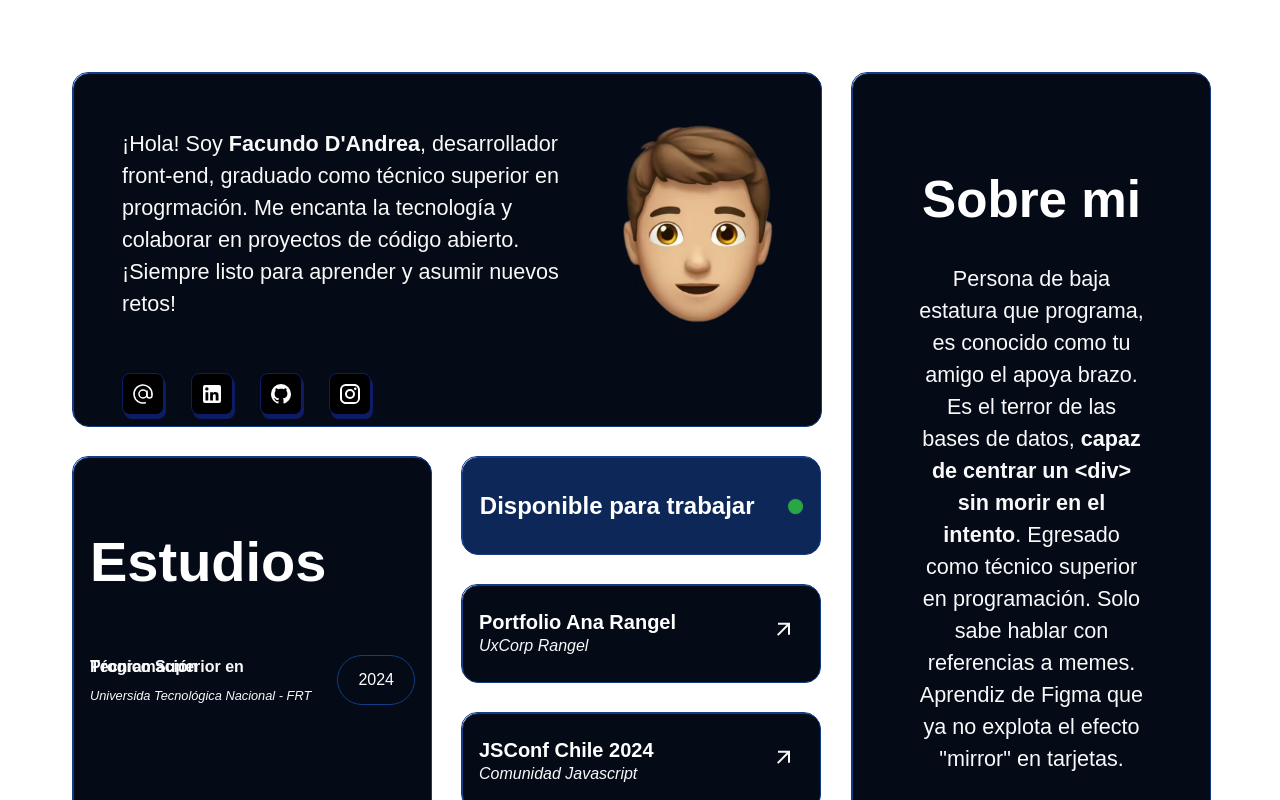
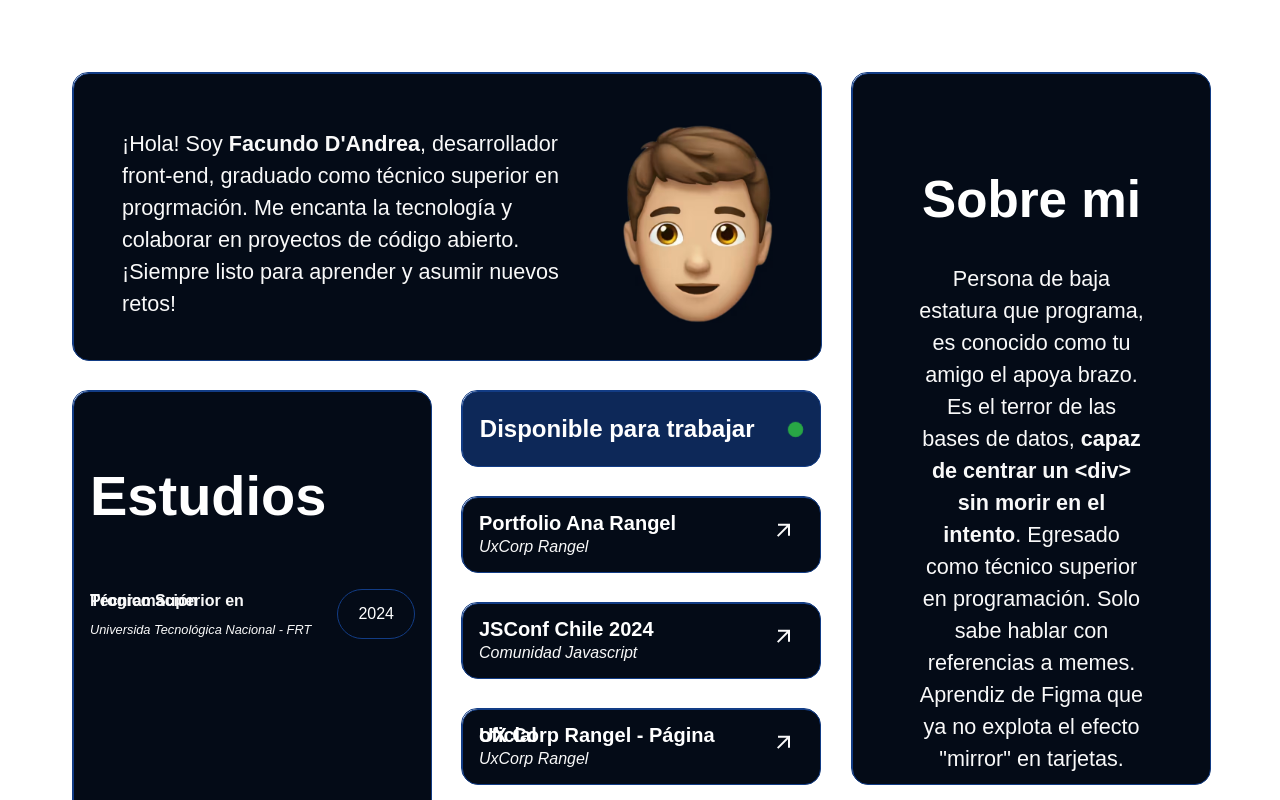
Before and after one commit to Facundodandrea/bento-portfolio, a React (Vite) app: page / in a window 1280 px wide. Shown: the top 800 px of the page. Built offline with nearby package versions, Linux system fonts and the light colour scheme.

Commit message:
fix: :bug: change height  cards containers

```diff
--- a/src/pages/Home.tsx
+++ b/src/pages/Home.tsx
@@ -92,7 +92,7 @@ const Home = () => {
         layouts={layouts}
         breakpoints={{ lg: 1200, md: 996, sm: 768, xs: 480, xxs: 0 }}
         cols={{ lg: 3, md: 3, sm: 2, xs: 1, xxs: 1 }}
-        rowHeight={32}
+        rowHeight={21}
         isDraggable={true}
         isResizable={false}
         margin={[32, 32]}
```
